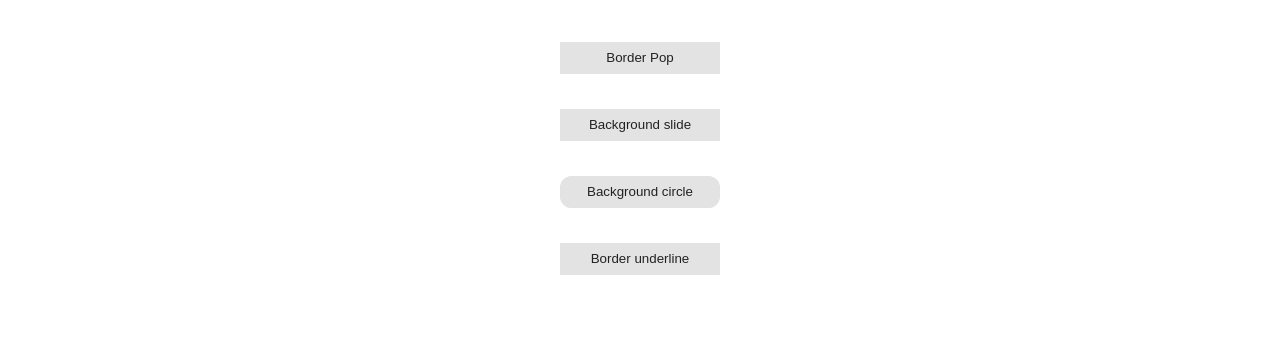
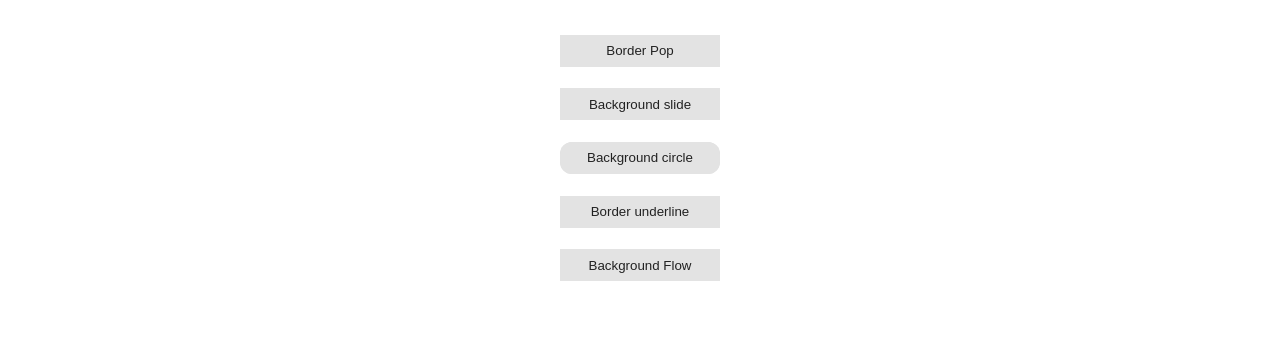
Before and after one commit to shwetaps605/css_playground, a plain HTML site: page index.html in a window 1280 px wide. Shown: the top 339 px of the page. Drawn offline with Linux system fonts and the light colour scheme.

Commit message:
Implemented a cool hover effect

```diff
--- a/index.html
+++ b/index.html
@@ -27,6 +27,10 @@
 
         <button class="btn btn-border-underline">
             Border underline
+        </button>
+
+        <button class="btn btn-background-flow">
+            Background Flow
         </button>
 
     </div>
--- a/style.css
+++ b/style.css
@@ -401,6 +401,7 @@ a[data-tool-tip]:hover::after {
     position: relative;
     cursor: pointer;
 
+
     --background-color: #e3e3e3;
     --background-color-sec: rgb(37, 54, 153);
     --border-size:2px;
@@ -440,13 +441,14 @@ a[data-tool-tip]:hover::after {
     bottom: 0;
     color: #222;
     transform: scaleX(0);
-    transform-origin:left ;
+    transform-origin:right ;
     transition: transform ease-in-out 500ms;
 }
 
 .btn.btn-background-slide:hover::before,
 .btn.btn-background-slide:focus::before {
     transform: scaleX(1);
+    transform-origin: left;
 }
 
 .btn.btn-background-slide:hover,
@@ -510,3 +512,34 @@ a[data-tool-tip]:hover::after {
 .btn.btn-border-underline:hover::after {
     transform: scaleX(1);
 }
+
+.btn.btn-background-flow {
+    z-index: 1;
+    transition: color 250ms ease-in;
+}
+
+.btn.btn-background-flow::after{
+    content: '';
+    position: absolute;
+    background-color: var(--background-color-sec);
+    inset: 0;
+    z-index: -1;
+    height: 100%;
+    width: 100%;
+    transform: scaleY(0);
+    transform-origin:bottom;
+    transition: all 250ms ease-in-out;
+
+}
+
+.btn.btn-background-flow:hover,
+.btn.btn-background-flow:focus {
+    color:#fff;
+}
+
+.btn.btn-background-flow:hover::after{
+    transform: scaleY(1);
+    /* transform-origin: top; */
+}
+
+/* Advanced Hover Effects - Kevin Powell */
```
